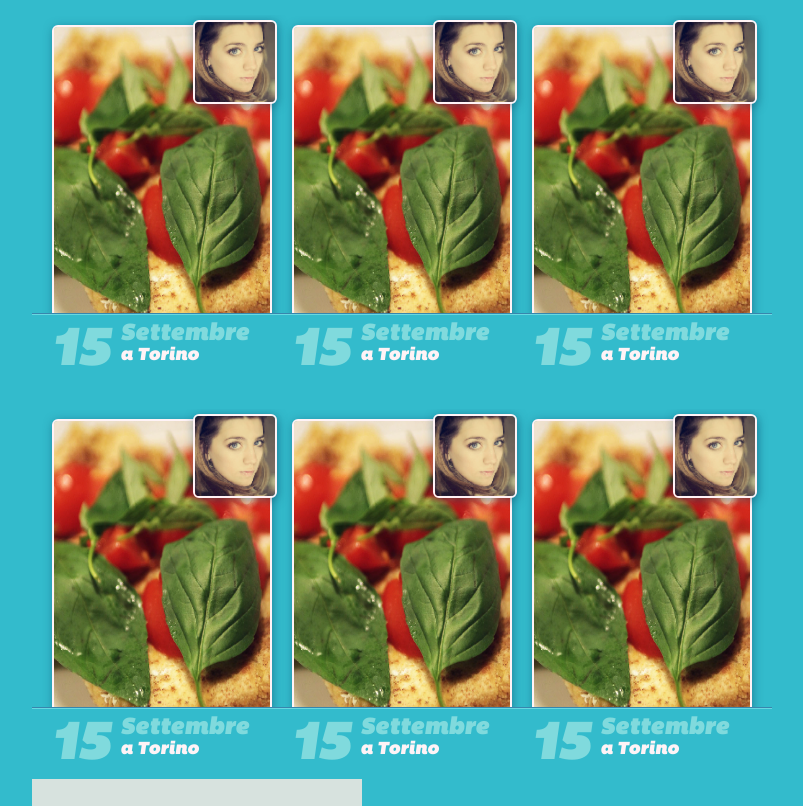
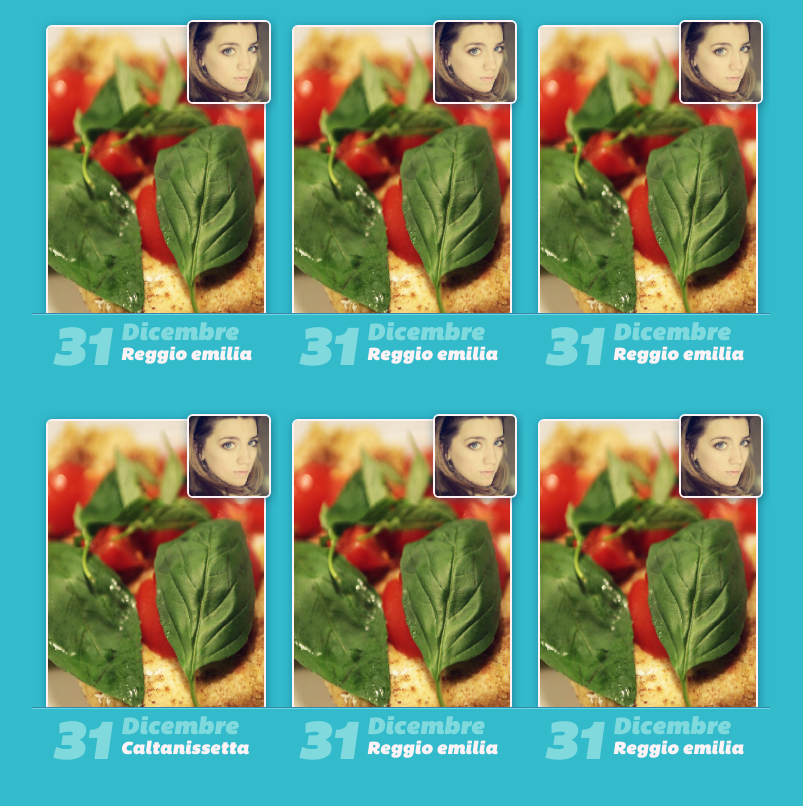
Before and after one commit to piermariacosina/Gnammo, a plain HTML site: page index.html in a window 1280 px wide. Shown: the top 806 px of the page, without its empty margins (133-936 px from the left). Drawn offline with Linux system fonts and the light colour scheme; a web font is replaced by a local one.

Commit message:
fix events single

```diff
--- a/index.html
+++ b/index.html
@@ -30,12 +30,124 @@
 
     <div id="container" >
 <!--    	box eventi-->
-    	<div class="row_eventi">
-	    	<div class="top_row_eventi">
-		    	<div class="scheda_evento">
+    	<div class="row_events">
+    		<div class="event single">
+		    	<div class="mask">
+			    	<div class="card">
+			    		<img src="images/placeholder.png" />
+			    			<div class="avatar">
+			    				<img src="images/face.png" />
+			    			</div>
+
+			    	</div>
+
+			    </div>
+			    <div class="date">
+			    	<div class="day">31</div>
+			    	<div class="month">dicembre</div>
+			    	<div class="place">Reggio emilia</div>
+			    </div>
+
+		    </div>
+		    <div class="event single">
+		    	<div class="mask">
+		        	<div class="card">
+		        		<img src="images/placeholder.png" />
+		        			<div class="avatar">
+		        				<img src="images/face.png" />
+		        			</div>
+
+		        	</div>
+
+		        </div>
+		        <div class="date">
+		        	<div class="day">31</div>
+		        	<div class="month">dicembre</div>
+		        	<div class="place">Reggio emilia</div>
+		        </div>
+
+		    </div>
+		    <div class="event single">
+		    	<div class="mask">
+		        	<div class="card">
+		        		<img src="images/placeholder.png" />
+		        			<div class="avatar">
+		        				<img src="images/face.png" />
+		        			</div>
+
+		        	</div>
+
+		        </div>
+		        <div class="date">
+		        	<div class="day">31</div>
+		        	<div class="month">dicembre</div>
+		        	<div class="place">Reggio emilia</div>
+		        </div>
+
+		    </div>
+		    <div class="event single">
+		    	<div class="mask">
+		        	<div class="card">
+		        		<img src="images/placeholder.png" />
+		        			<div class="avatar">
+		        				<img src="images/face.png" />
+		        			</div>
+
+		        	</div>
+
+		        </div>
+		        <div class="date">
+		        	<div class="day">31</div>
+		        	<div class="month">dicembre</div>
+		        	<div class="place">Caltanissetta</div>
+		        </div>
+
+		    </div>
+		    <div class="event single">
+		    	<div class="mask">
+		        	<div class="card">
+		        		<img src="images/placeholder.png" />
+		        			<div class="avatar">
+		        				<img src="images/face.png" />
+		        			</div>
+
+		        	</div>
+
+		        </div>
+		        <div class="date">
+		        	<div class="day">31</div>
+		        	<div class="month">dicembre</div>
+		        	<div class="place">Reggio emilia</div>
+		        </div>
+
+		    </div>
+		    <div class="event single">
+		    	<div class="mask">
+		        	<div class="card">
+		        		<img src="images/placeholder.png" />
+		        			<div class="avatar">
+		        				<img src="images/face.png" />
+		        			</div>
+
+		        	</div>
+
+		        </div>
+		        <div class="date">
+		        	<div class="day">31</div>
+		        	<div class="month">dicembre</div>
+		        	<div class="place">Reggio emilia</div>
+		        </div>
+
+		    </div>
+		    	<!--<div class="scheda_evento">
 		    		<img src="images/placeholder.png" />
 		    			<div class="faccia_scheda_evento">
 		    				<img src="images/face.png" />
+		    			</div>
+		    			<div class="data_evento">
+		    				<div class="giorno">15</div>
+		    				<div class="mese">settembre</div>
+		    				<div class="luogo">a Torino</div>
 		    			</div>
 		    	</div>
 
@@ -44,40 +156,39 @@
 		    			<div class="faccia_scheda_evento">
 		    				<img src="images/face.png" />
 		    			</div>
-		    	</div>
+		    			<div class="data_evento">
+		    				<div class="giorno">15</div>
+		    				<div class="mese">settembre</div>
+		    				<div class="luogo">a Torino</div>
+		    			</div>
+		    	</div>-->
 
-		    	<div class="scheda_evento">
-		    		<img src="images/placeholder.png" />
-		    			<div class="faccia_scheda_evento">
-		    				<img src="images/face.png" />
-		    			</div>
-		    	</div>
-	    	</div>
-	    	<div class="bottom_row_eventi">
-	    		<div class="data_evento">
-	    			<div class="giorno">15</div>
-	    			<div class="mese">settembre</div>
-	    			<div class="luogo">a Torino</div>
-	    		</div>
-	    		<div class="data_evento">
-	    			<div class="giorno">15</div>
-	    			<div class="mese">settembre</div>
-	    			<div class="luogo">a Torino</div>
-	    		</div>
-	    		<div class="data_evento">
-	    			<div class="giorno">15</div>
-	    			<div class="mese">settembre</div>
-	    			<div class="luogo">a Torino</div>
-	    		</div>
-	    	</div>
+
     	</div>
 
-    	<div class="row_eventi">
+    	<!--<div class="row_eventi">
     		<div class="top_row_eventi">
     	    	<div class="scheda_evento">
     	    		<img src="images/placeholder.png" />
     	    			<div class="faccia_scheda_evento">
     	    				<img src="images/face.png" />
+    	    			</div>
+    	    		<div class="data_evento">
+    	    			<div class="giorno">15</div>
+    	    			<div class="mese">settembre</div>
+    	    			<div class="luogo">a Torino</div>
+    	    		</div>
+    	    	</div>
+
+    	    	<div class="scheda_evento">
+    	    		<img src="images/placeholder.png" />
+    	    			<div class="faccia_scheda_evento">
+    	    				<img src="images/face.png" />
+    	    			</div>
+    	    			<div class="data_evento">
+    	    				<div class="giorno">15</div>
+    	    				<div class="mese">settembre</div>
+    	    				<div class="luogo">a Torino</div>
     	    			</div>
     	    	</div>
 
@@ -86,33 +197,14 @@
     	    			<div class="faccia_scheda_evento">
     	    				<img src="images/face.png" />
     	    			</div>
-    	    	</div>
-
-    	    	<div class="scheda_evento">
-    	    		<img src="images/placeholder.png" />
-    	    			<div class="faccia_scheda_evento">
-    	    				<img src="images/face.png" />
+    	    			<div class="data_evento">
+    	    				<div class="giorno">15</div>
+    	    				<div class="mese">settembre</div>
+    	    				<div class="luogo">a Torino</div>
     	    			</div>
     	    	</div>
     		</div>
-    		<div class="bottom_row_eventi">
-    			<div class="data_evento">
-    				<div class="giorno">15</div>
-    				<div class="mese">settembre</div>
-    				<div class="luogo">a Torino</div>
-    			</div>
-    			<div class="data_evento">
-    				<div class="giorno">15</div>
-    				<div class="mese">settembre</div>
-    				<div class="luogo">a Torino</div>
-    			</div>
-    			<div class="data_evento">
-    				<div class="giorno">15</div>
-    				<div class="mese">settembre</div>
-    				<div class="luogo">a Torino</div>
-    			</div>
-    		</div>
-    	</div>
+    	</div>-->
 <!--    fine box eventi-->
 
 <!--    blog post side column-->
--- a/sass/screen.scss
+++ b/sass/screen.scss
@@ -48,27 +48,60 @@ body.bp{
 		@include container;
 	}
 
-	.row_eventi{
-//	background-color: cyan;
-	width: 740px;
+	.row_events{
 	margin-top: 15px;
+	@include clearfix;
 	}
 
-	.top_row_eventi{
-		width: 730px;
-		height: 298px;
-//		margin-top: 50px;
-		overflow: hidden;
-		padding-left: 10px;
-		border-bottom: 1px solid $blu_dark_border;
+	.event.single{
+		@include float-left;
+
+		.date{
+			border-top: 1px solid $blu_light_border;
+			width: 226px;
+			padding-left: 20px;
+			margin-bottom: 30px;
+			float: left;
+			@include background-image(radial-gradient(50% 0, rgba(121,212,216,0.5), rgba(121,212,216,0) 60%));
+
+					.day{
+						font-family: 'Bemio italic';
+						font-size: 55px;
+						color: $azzurro_text;
+						font-style: italic;
+						line-height: 64px;
+						float: left;
+						margin-right: 10px;
+						}
+					.month{
+						font-family: 'Bemio italic';
+						font-style: italic;
+						font-size: 24px;
+						color: $azzurro_text;
+						text-transform: capitalize;
+						}
+					.place{
+						font-family: 'Bemio italic';
+						font-style: italic;
+						font-size: 18px;
+						color: $white_border;
+						margin-top: -10px;
+						}
 			}
 
-			.scheda_evento{
+		.mask{
+			width: 246px;
+			height: 298px;
+			overflow: hidden;
+
+			border-bottom: 1px solid $blu_dark_border;
+
+			.card{
 				position: relative;
-				float: left;
+				@include float-left;
 				width: 216px;
 				height: 290px;
-				margin: 10px;
+				margin: 10px 10px 10px 14px;
 				@include border-radius(6px, 6px);
 				@include single-box-shadow(rgba(11,78,107,0.5), 1px, 2px, 10px);
 				border: 2px solid $white_border;
@@ -78,10 +111,7 @@ body.bp{
 						@include border-radius(3px, 3px);
 					}
 
-			}
-
-
-			.faccia_scheda_evento{
+				.avatar{
 							position: absolute;
 							top: -7px;
 							right: -7px;
@@ -99,52 +129,12 @@ body.bp{
 
 						}
 
-	.bottom_row_eventi{
-		width: 740px;
-		height: 70px;
-		@include background-image(radial-gradient(50% 0, rgba(121,212,216,0.5), rgba(121,212,216,0) 60%));
-//		background-color: #66c5db;
-		border-top: 1px solid $blu_light_border;
 				}
-
-		.data_evento{
-			width: 220px;
-			margin-left: 20px;
-			margin-bottom: 30px;
-			float: left;
-
-			.giorno{
-				font-family: 'Bemio italic';
-				font-size: 55px;
-				color: $azzurro_text;
-				font-style: italic;
-				line-height: 64px;
-				float: left;
-				margin-right: 10px;
-//				background-color: red;
-			}
-			.mese{
-				font-family: 'Bemio italic';
-				font-style: italic;
-				font-size: 24px;
-				color: $azzurro_text;
-				text-transform: capitalize;
-//				background-color: cyan;
-			}
-			.luogo{
-				font-family: 'Bemio italic';
-				font-style: italic;
-				font-size: 18px;
-				color: $white_border;
-				margin-top: -10px;
 		}
 	}
 
-
-
-
-
 .blog_side{
+	margin-top: 100px;
 	width: 291px;
 	background-color: $grigio_bg;
 	padding: 43px 0 18px 39px;
```
Also changed, not shown: compass_app_log.txt, css/screen.css. Lines whose indentation alone changed are shown as unchanged.
